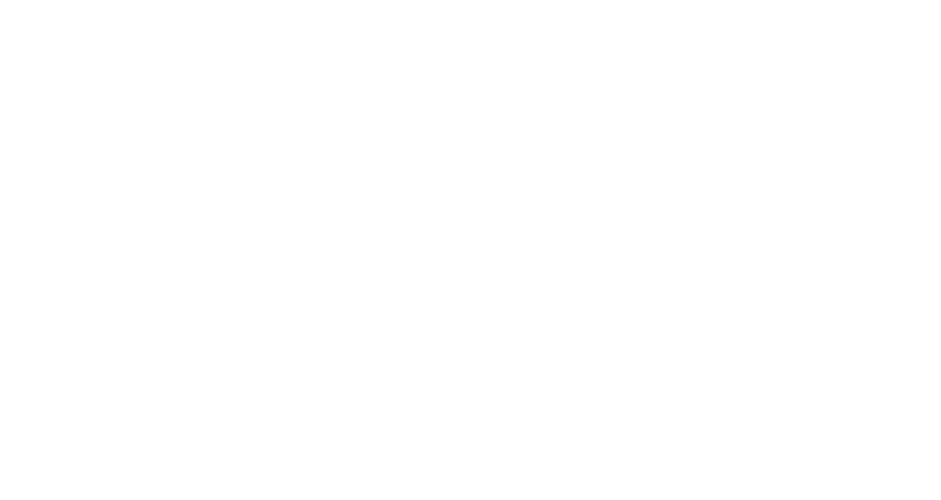
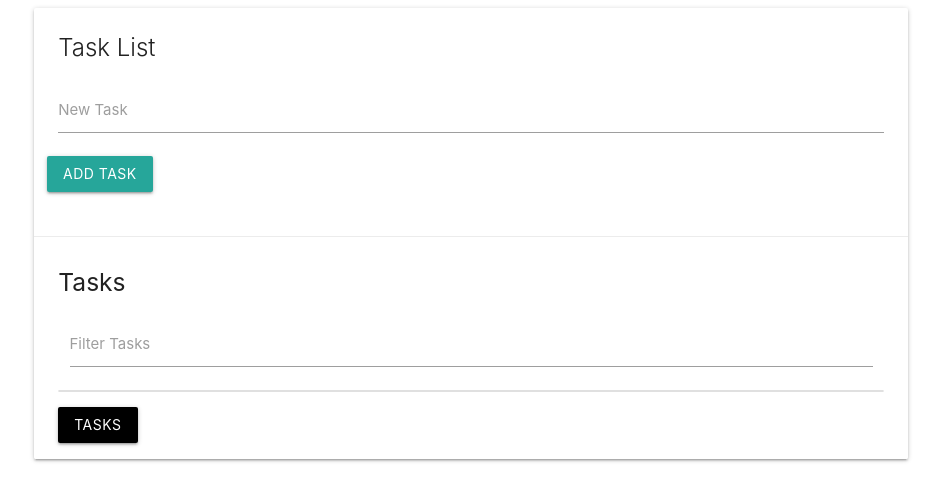
Before and after one commit to duuusha/tasklist, a plain HTML site: page index.html in a window 1280 px wide. Shown: the whole page, without its empty margins (169-1110 px from the left). Drawn offline with nearby package versions, Linux system fonts and the light colour scheme.

Commit message:
Create app UI

```diff
--- a/index.html
+++ b/index.html
@@ -2,9 +2,44 @@
 <html lang="en">
 <head>
     <meta charset="UTF-8">
-    <title>Title</title>
+    <link rel="stylesheet" href="https://cdnjs.cloudflare.com/ajax/libs/materialize/1.0.0/css/materialize.min.css">
+    <link rel="stylesheet" href="https://cdnjs.cloudflare.com/ajax/libs/font-awesome/4.7.0/css/font-awesome.min.css">
+    <title>Task List</title>
 </head>
 <body>
+<div class="container">
+    <div class="row">
+        <div class="col s12">
+            <div id="main" class="card">
+                <div class="card-content">
+                    <span class="card-title">Task List</span>
+                    <div class="row">
+                        <form id="task-form">
+                            <div class="input-field col s12">
+                                <input type="text" name="task" id="task">
+                                <label for="task">New Task</label>
+                            </div>
+                            <input type="submit" value="Add Task" class="btn">
+                        </form>
+                    </div>
+                </div>
+                <div class="card-action">
+                    <h5 id="task-title">Tasks</h5>
+                    <div class="input-field col s12">
+                        <input type="text" name="filter" id="filter">
+                        <label for="filter">Filter Tasks</label>
+                    </div>
+                    <ul class="collection"></ul>
+                    <a href="#" class="clear-tasks btn black">Tasks</a>
+                </div>
+            </div>
+        </div>
+    </div>
+</div>
 
+
+
+<script src="https://cdnjs.cloudflare.com/ajax/libs/materialize/1.0.0/js/materialize.min.js"></script>
+<script src="app.js"></script>
 </body>
 </html>
```
